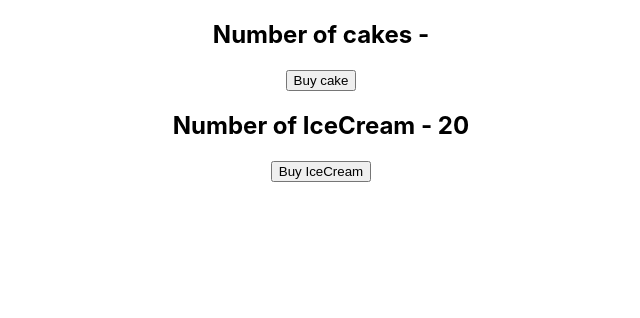
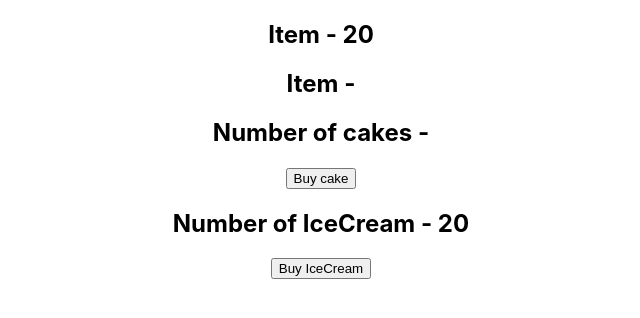
Before and after one commit to sksurendrakmr/redux_concept, a React (Create React App) app: page / in a window 1280 px wide. Shown: the top 318 px of the page, without its empty margins (319-959 px from the left). Built offline with nearby package versions, Linux system fonts and the light colour scheme.

Commit message:
more about mapStateToProps

```diff
--- a/src/App.js
+++ b/src/App.js
@@ -4,11 +4,14 @@
 import store from "./redux/store";
 import { Provider } from "react-redux";
 import IceCreamContainer from "./components/IceCreamContainer";
+import ItemContainer from "./components/ItemContainer";
 
 function App() {
   return (
     <div className="App">
       <Provider store={store}>
+        <ItemContainer />
+        <ItemContainer cake />
         <CakeContainer />
         <IceCreamContainer />
       </Provider>
--- a/src/components/CakeContainer.jsx
+++ b/src/components/CakeContainer.jsx
@@ -13,6 +13,7 @@
 };
 
 //Get hold of redux state and how to dispatch an action from within react component
+// As second parameter, mapStateToProps takes the props that already been pass to the component
 const mapStateToProps = (state) => {
   return {
     numOfCakes: state.cake.numOfCakes,
--- /dev/null
+++ b/src/components/ItemContainer.jsx
@@ -0,0 +1,28 @@
+import React from "react";
+import { connect } from "react-redux";
+
+//Here we want to display either the number of cakes or iceCream based
+//on the props that will pass from the parent component.
+export const ItemContainer = (props) => {
+  return (
+    <div>
+      <h2>Item - {props.item}</h2>
+    </div>
+  );
+};
+
+/**
+ *
+ * @param {} state - redux state
+ * @param {} ownProps - few own props that component has that we can make use of
+ */
+const mapStateToProps = (state, ownProps) => {
+  const itemState = ownProps.cake
+    ? state.cake.numberOfCakes
+    : state.iceCream.numOfIceCream;
+  return {
+    item: itemState,
+  };
+};
+
+export default connect(mapStateToProps)(ItemContainer);
```
